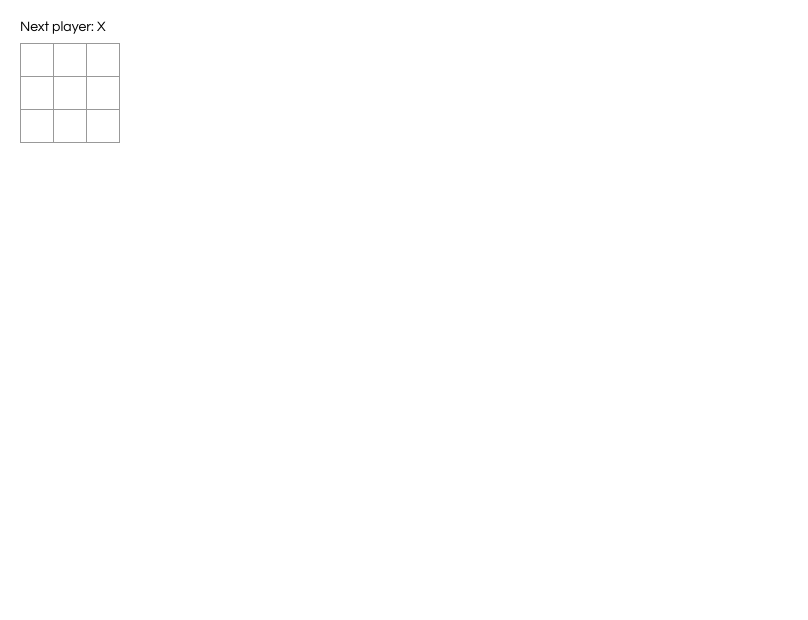
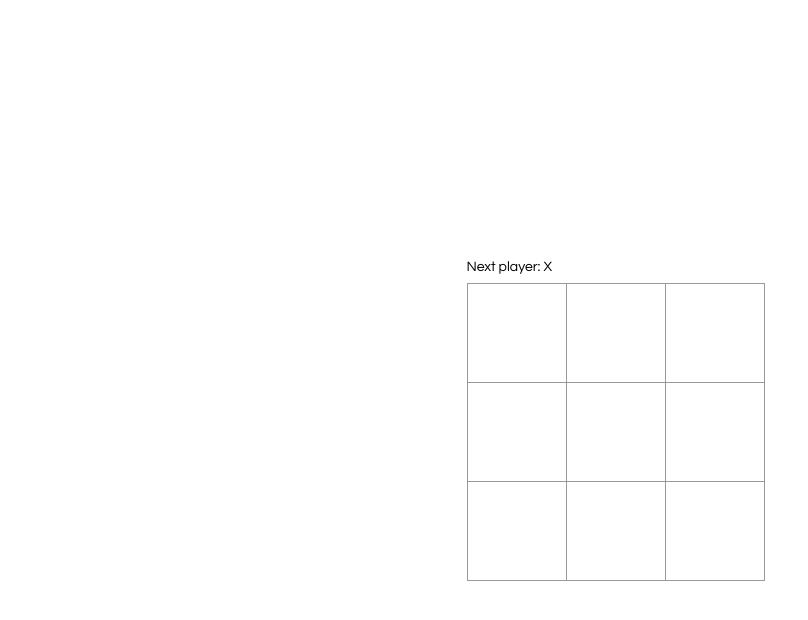
Before and after one commit to djordjestevanovic/tic-tac-toe, a React app: page / in a window 1280 px wide. Shown: the whole page, without its empty margins (0-808 px from the left). Built offline with nearby package versions, Linux system fonts and the light colour scheme.

Commit message:
gameboard centered

```diff
--- a/src/Square.js
+++ b/src/Square.js
@@ -1,4 +1,4 @@
-import React, { Component } from 'react'
+import React from 'react'
 
 export default function Square (props) {
 
--- a/src/index.css
+++ b/src/index.css
@@ -21,15 +21,15 @@ body {
     background: #fff;
     border: 1px solid #999;
     float: left;
-    font-size: 24px;
+    font-size: 40px;
     font-weight: bold;
     line-height: 34px;
-    height: 34px;
+    height: 100px;
     margin-right: -1px;
     margin-top: -1px;
     padding: 0;
     text-align: center;
-    width: 34px;
+    width: 100px;
   }
 
   .square:focus {
@@ -43,8 +43,13 @@ body {
   .game {
     display: flex;
     flex-direction: row;
+    height:100vh;
   }
 
   .game-info {
     margin-left: 20px;
   }
+
+  .game-board {
+    margin: auto;
+  }
```
